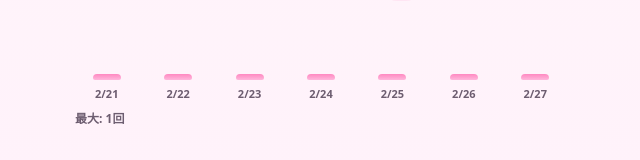
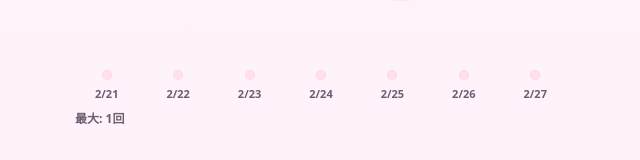
Before and after one commit to skurosawa/chinkasu-pwa, a React (Vite) app: page / in a window 1280 px wide. Shown: the part 499-659 px from the top of the page, without its empty margins (319-959 px from the left). Built offline with nearby package versions, Linux system fonts and the light colour scheme.

Commit message:
style(ui): render history zeros as subtle dots

```diff
--- a/src/App.css
+++ b/src/App.css
@@ -632,6 +632,16 @@ body {
   opacity: 0.92;
 }
 
+/* ✅ 0回の日：薄いドット（“入ってない”の印） */
+.historyDot {
+  width: 10px;
+  height: 10px;
+  border-radius: 999px;
+  background: rgba(255, 95, 162, 0.12);
+  border: 1px solid rgba(255, 95, 162, 0.10);
+  box-shadow: none;
+}
+
 .historyDay {
   font-size: 11px;
   color: var(--sub);
--- a/src/App.tsx
+++ b/src/App.tsx
@@ -179,7 +179,7 @@ export default function App() {
   useEffect(() => {
     const tick = () => {
       const p = calcPoint(nowMs(), lastResetAt, MAX_POINT)
-      // ✅ 整数に固定（0.2 みたいな端数がUIに残るのを防ぐ）
+      // ✅ 整数に固定（端数でUIがズレないように）
       const v = Math.max(0, Math.floor(p))
       setPoint(v)
     }
@@ -293,9 +293,10 @@ export default function App() {
     const max = Math.max(1, ...days.map((d) => d.count))
     const maxHeight = 72
 
+    // ✅ 0回の日は“薄いドット”扱い（高さ0にしてレンダリング分岐）
     const items = days.map((d) => {
-      const height =
-        d.count === 0 ? 6 : Math.max(10, Math.round((d.count / max) * maxHeight))
+      if (d.count === 0) return { ...d, height: 0 }
+      const height = Math.max(10, Math.round((d.count / max) * maxHeight))
       return { ...d, height }
     })
 
@@ -374,7 +375,7 @@ export default function App() {
           </button>
         </div>
 
-        {/* 補助：taunt / stats（芯を揃える） */}
+        {/* 補助：taunt / stats */}
         <section className="notes" aria-label="メッセージと統計">
           <p className="tauntLine">{taunt()}</p>
 
@@ -418,11 +419,19 @@ export default function App() {
             <div className={`historyBars ${historyRange === 30 ? 'monthly' : ''}`}>
               {historyData.items.map((d) => (
                 <div key={d.key} className="historyItem">
-                  <div
-                    className="historyBar"
-                    style={{ height: `${d.height}px` }}
-                    title={`${d.label}：${d.count}回`}
-                  />
+                  {d.height > 0 ? (
+                    <div
+                      className="historyBar"
+                      style={{ height: `${d.height}px` }}
+                      title={`${d.label}：${d.count}回`}
+                    />
+                  ) : (
+                    <div
+                      className="historyDot"
+                      title={`${d.label}：${d.count}回`}
+                      aria-hidden="true"
+                    />
+                  )}
                   <span className="historyDay">{d.label}</span>
                 </div>
               ))}
```
